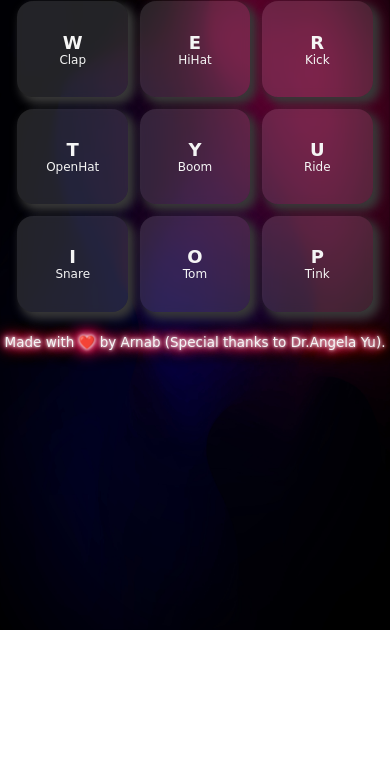
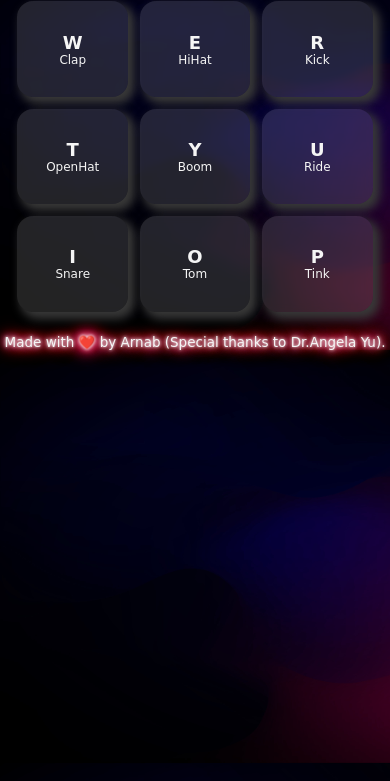
Before and after one commit to ArnabDas2001/Drum_Kit, a plain HTML site: page index.html in a window 390 px wide. Shown: the part 63-844 px from the top of the page. Drawn offline with Linux system fonts and the light colour scheme; a web font is replaced by a local one.

Commit message:
update timeout

```diff
--- a/script.js
+++ b/script.js
@@ -87,7 +87,7 @@ function playDrum(key) {
 
         setTimeout(function () {
             console.clear();
-        });
+        }, 10000);
     }
 };
 
--- a/style.css
+++ b/style.css
@@ -8,8 +8,6 @@
 body{
     background-image: url(background.jpg);
     background-size: cover;
-    background-repeat: no-repeat;
-    overflow: hidden;
     text-align: center;
 }
 .logo{
@@ -55,8 +53,7 @@ body{
 
 .active {
     background-color: #f10c45;
-    transform: scale(1.025);
-    transition: 0.15s;
+    transform: scale(1.015);
     box-shadow: 0 0 3px whitesmoke, 0 0 6px whitesmoke, 0 0 9px #f10c45, 0 0 12px #f10c45, 0 0 15px #f10c45, 0 0 18px #f10c45, 0 0 21px #f10c45;
 }
 footer{
@@ -79,8 +76,8 @@ footer{
 @media only screen and (max-width: 600px)
 {
     body{
-        background-image: url(background_1.jpg);
-        background-size: cover;
+        background-image: url(background.jpg);
+
     }
     .logo{
         padding-top: 10%;
@@ -114,8 +111,7 @@ footer{
 @media only screen and (max-width: 400px)
 {
     body{
-        background-image: url(background_1.jpg);
-        background-size: cover;
+        background-image: url(background.jpg);
     }
     .logo{
         padding-top: 2%;
```
